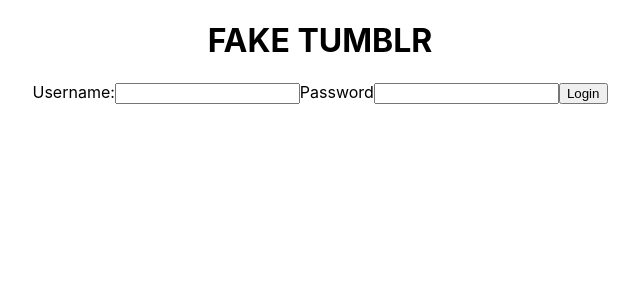
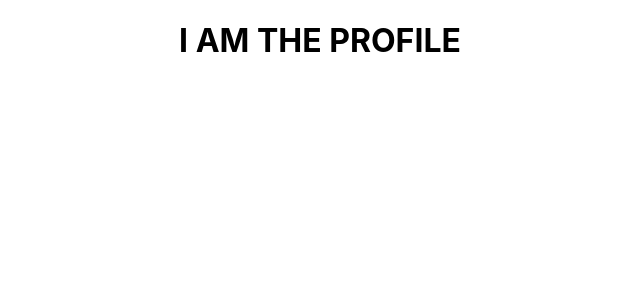
Before and after one commit to Germs31/Blog-app-react, a React (Create React App) app in the folder blog-app/: page /profile in a window 1280 px wide. Shown: the top 300 px of the page, without its empty margins (320-960 px from the left). Built offline with nearby package versions, Linux system fonts and the light colour scheme.

Commit message:
browser router and routes set up

```diff
--- a/blog-app/src/App.js
+++ b/blog-app/src/App.js
@@ -12,8 +12,11 @@ class App extends React.Component{
   render(){
     return (
       <div className="App">
-        <h1>FAKE TUMBLR</h1>
-        <Login/>
+        <Switch>
+          <Route exact path="/" render={(props) => <Login {...props} logIn={this.logIn}/>}/>
+          <Route exact path="/register" render={(props) => <Register {...props} register={this.register}/>}/>
+          <Route exact path="/profile" render={(props) => <Profile {...props} userInfo={this.state}/>}/>
+        </Switch>
       </div>
     );
   }
--- a/blog-app/src/Login/index.js
+++ b/blog-app/src/Login/index.js
@@ -14,15 +14,27 @@ class Login extends React.Component{
     handleSubmit = async (e) => {
         e.preventDefault();
 
+        const login = this.props.logIn(this.state)
+
+        login.then((data) =>{
+            if(data.status.message == 'success'){
+                this.props.history.push('/profile')
+            } else {
+                console.log(data, this.props)
+            }
+        }).catch((err) => {
+            console.log(err)
+        })
+
     }
 
     render(){
         return(
             <form onSubmit={this.handleSubmit}>
                 <label>Username:</label>
-                <input type="text" name="username" />
+                <input type="text" name="username" onChange={this.handleChange}/>
                 <label>Password</label>
-                <input type="password" name="password" />
+                <input type="password" name="password" onChange={this.handleChange}/>
                 <button type="submit">Login</button>
             </form>
         )
```
